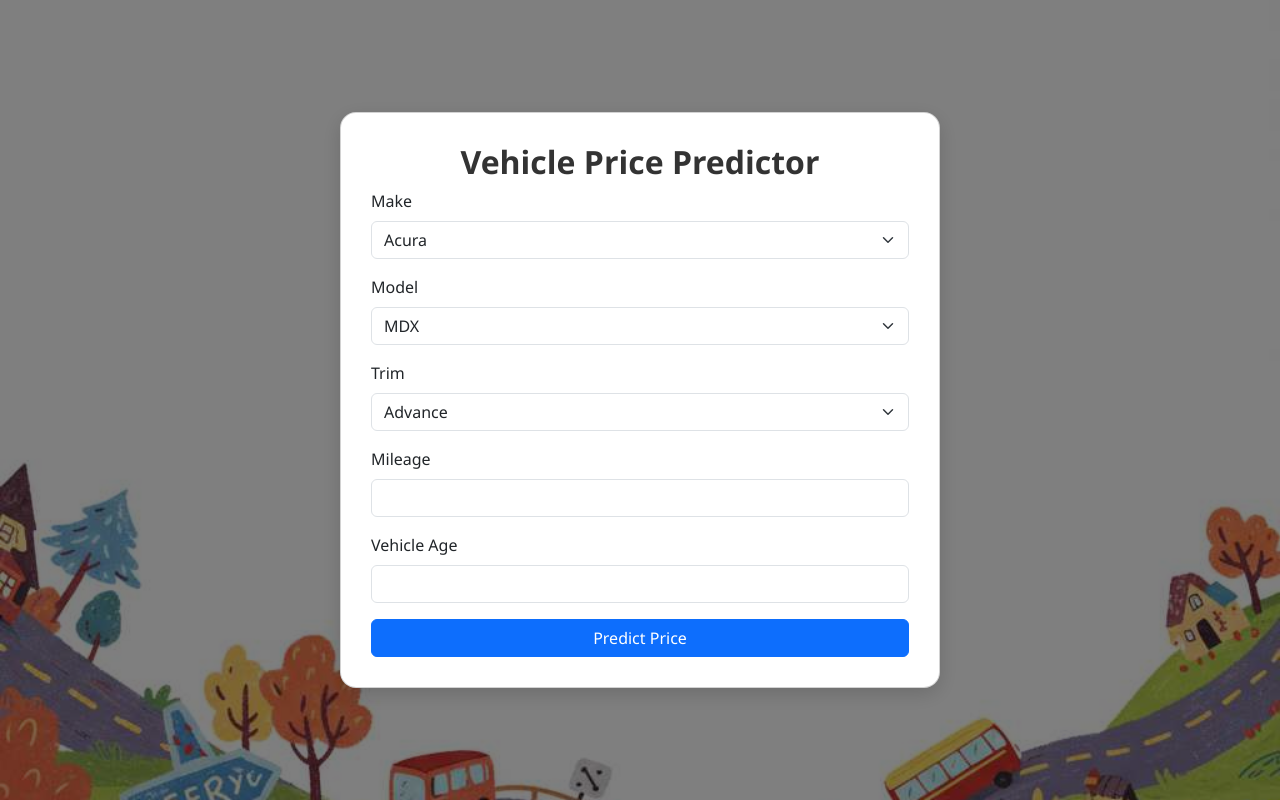
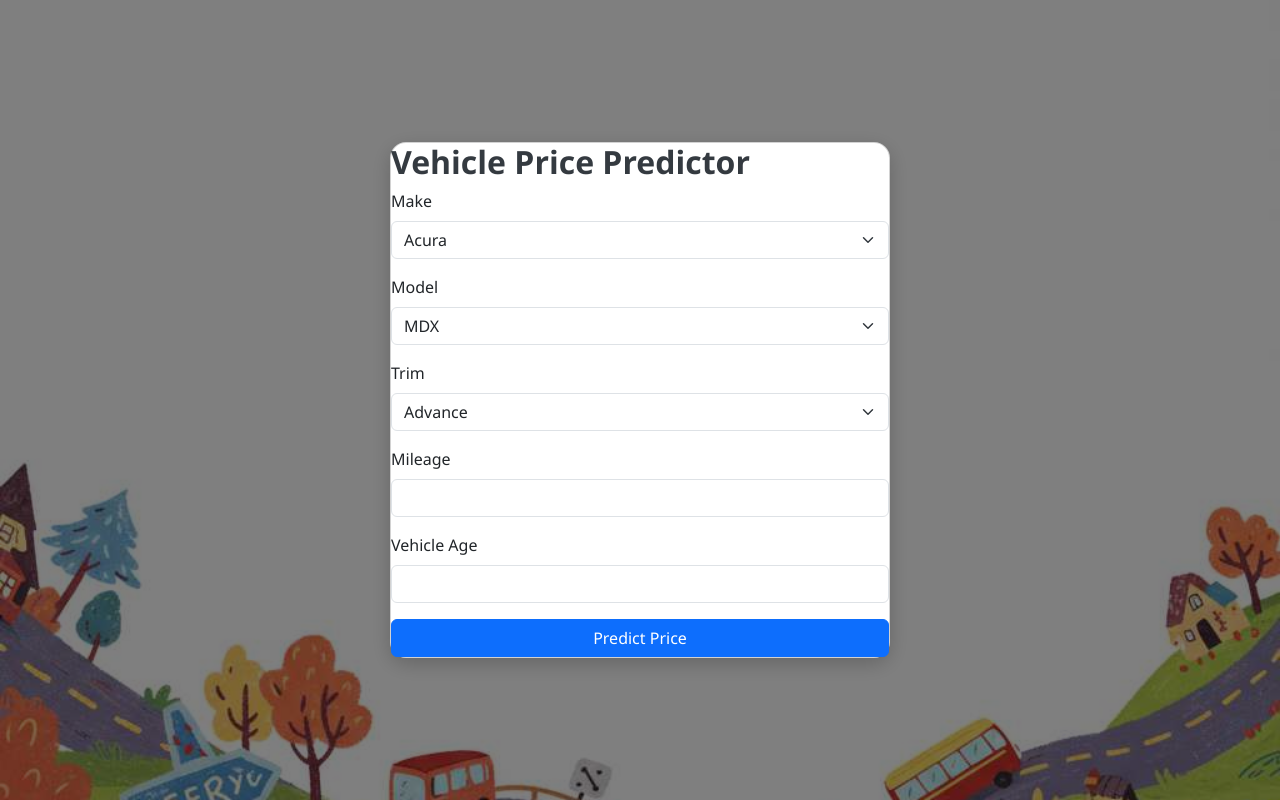
Before and after one commit to Hurmath123/Vehicle-Price-Prediction, a Flask app: page / in a window 1280 px wide. Run offline with Flask 3, Linux system fonts and the light colour scheme; parts of the project's set-up code (start-up, migrations or seed data) failed here and were passed over.

Commit message:
style.css

```diff
--- a/static/style.css
+++ b/static/style.css
@@ -7,7 +7,7 @@ body {
 }
 
 .overlay {
-    background-color: rgba(0, 0, 0, 0.5); /* optional dark layer for readability */
+    background-color: rgba(0, 0, 0, 0.5);
     min-height: 100vh;
     display: flex;
     align-items: center;
@@ -17,14 +17,16 @@ body {
 .card {
     background-color: #ffffff;
     border-radius: 16px;
-    padding: 30px;
+    box-shadow: 0 6px 20px rgba(0, 0, 0, 0.2);
+    max-width: 500px;
     width: 100%;
-    max-width: 600px;
-    box-shadow: 0 6px 20px rgba(0, 0, 0, 0.15);
 }
 
 h2 {
     font-weight: 600;
-    text-align: center;
-    color: #333;
+    color: #343a40;
 }
+
+.display-5 {
+    font-size: 2.5rem;
+}
```
